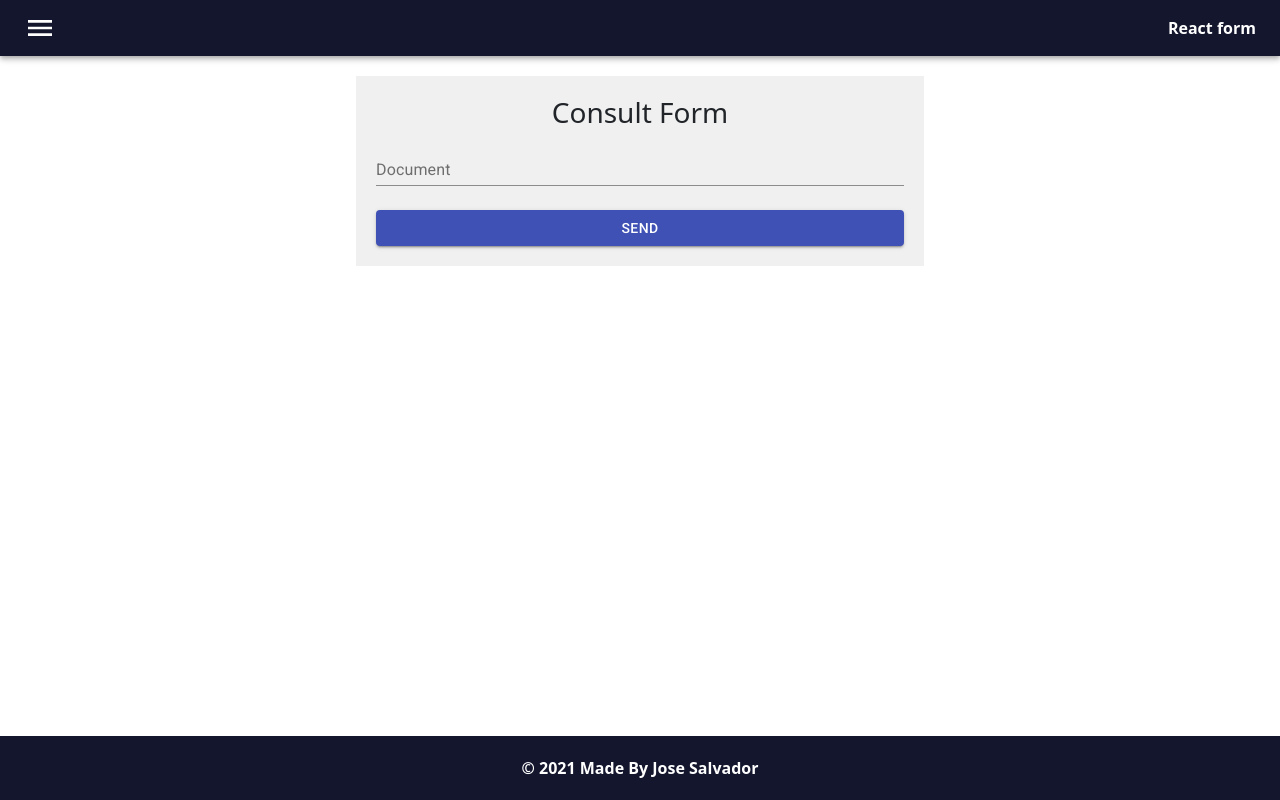
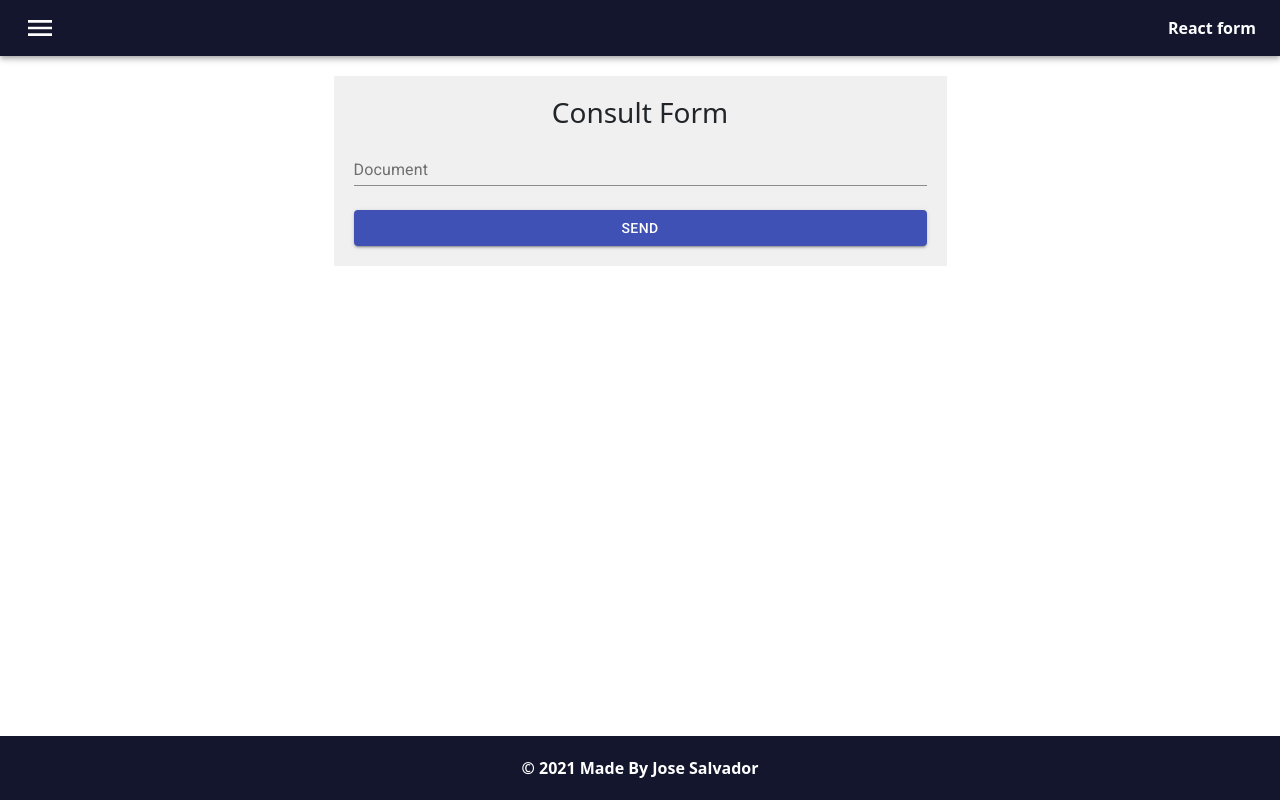
Before and after one commit to Jsalvadorpp/react-test, a React (Create React App) app: page / in a window 1280 px wide. Built offline with nearby package versions, Linux system fonts and the light colour scheme; the HTML template or start-up script is replaced by a standard one.

Commit message:
fixed home margin

```diff
--- a/src/pages/styles.js
+++ b/src/pages/styles.js
@@ -2,7 +2,7 @@ import { makeStyles } from '@material-ui/styles';
 
 export default makeStyles({
 	homeWrapper: {
-		margin: '20px 60px'
+		margin: '20px 15px'
 	},
 	form: {
 		padding: '20px',
```
